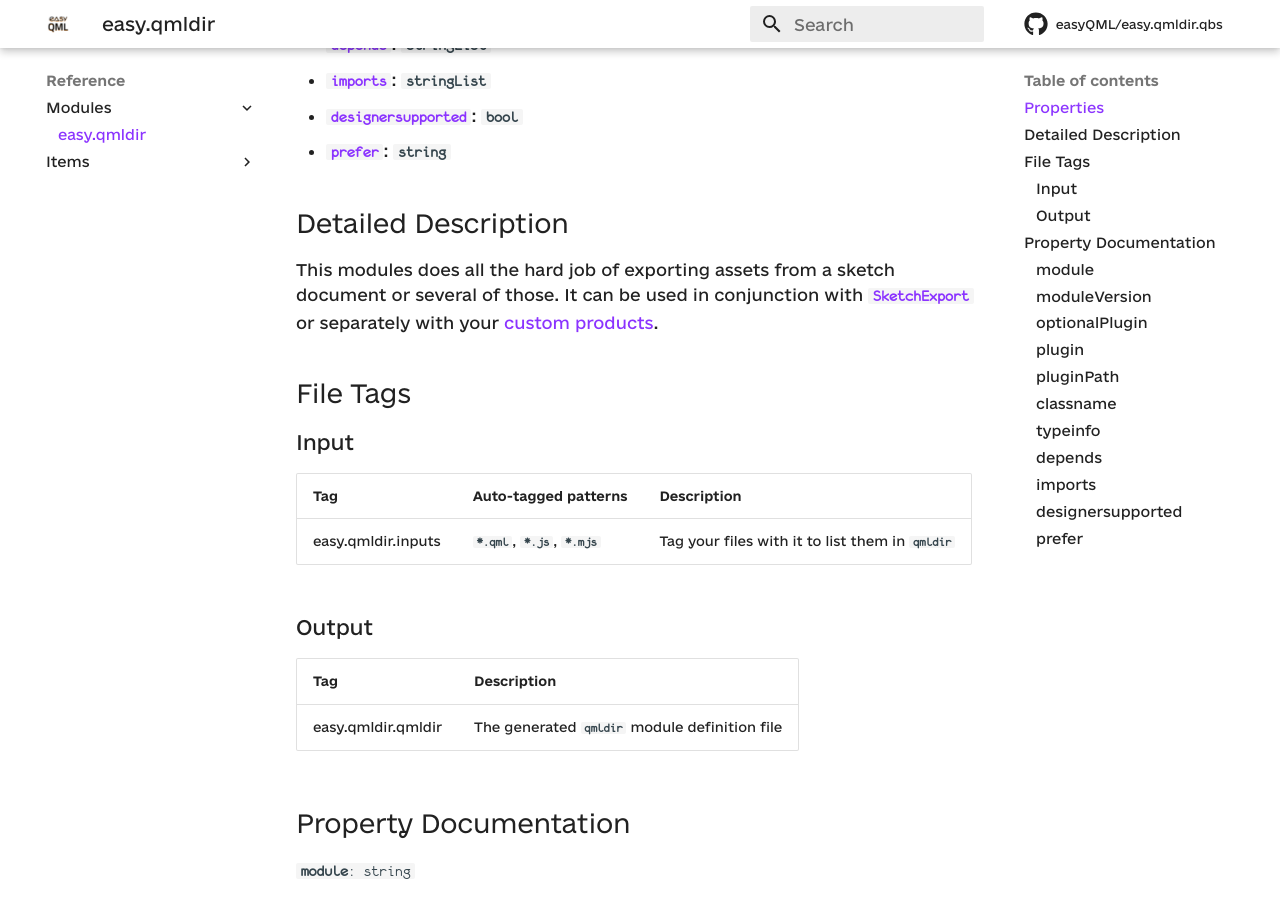
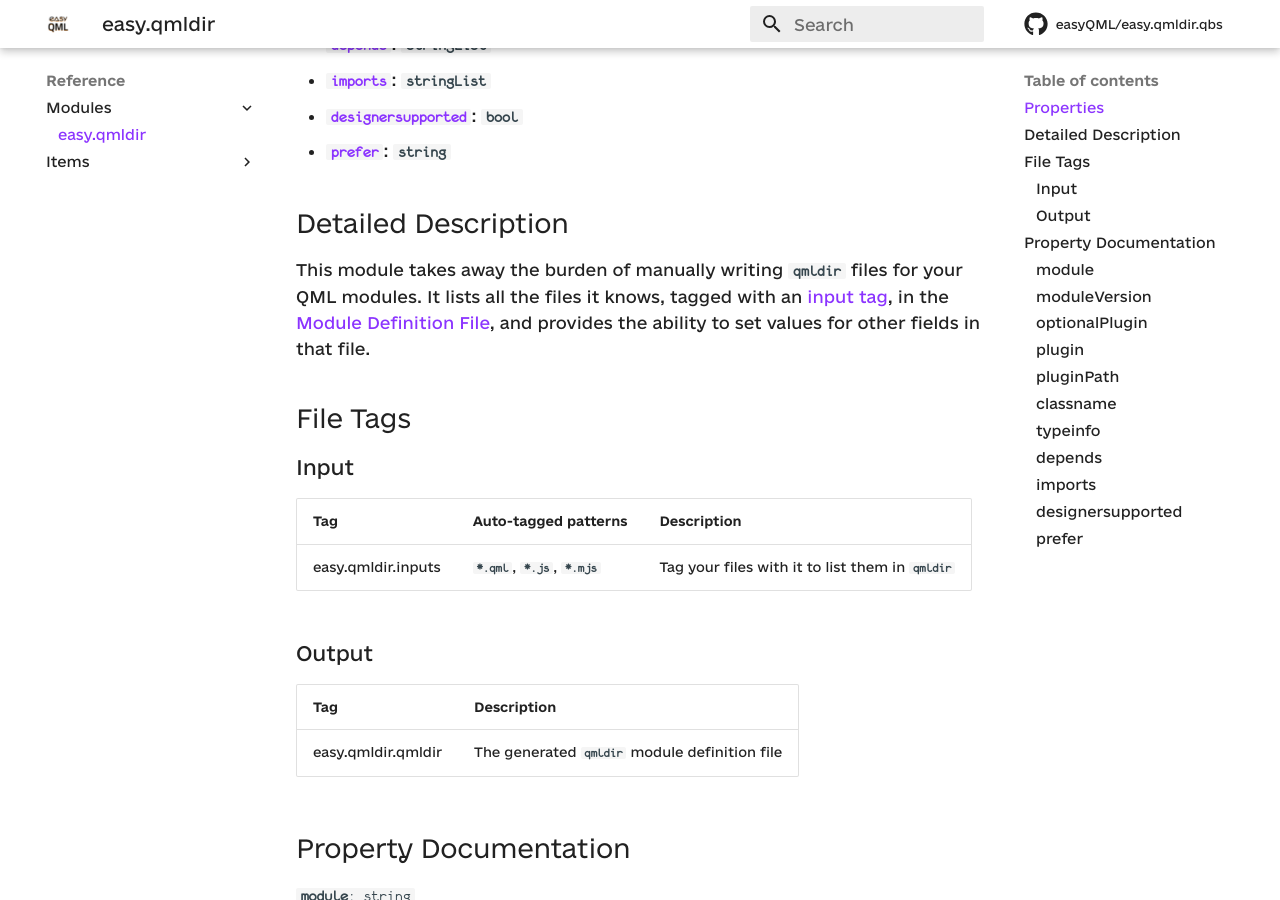
Before and after one commit to easyQML/easy.qmldir.qbs, an MkDocs documentation site: the page built from docs/reference/index.md, in a window 1280 px wide and 900 px high, scrolled down 565 px. Built offline with MkDocs 1.6.1 and Material for MkDocs 9.7.7, drawn with Linux system fonts in a browser that asks for light colours; comment, search, counter and statistics services are not loaded.

Commit message:
Fix incorrect detailed description of the module
Some copy-pasted leftovers are removed now 😅

```diff
--- a/docs/reference/index.md
+++ b/docs/reference/index.md
@@ -18,7 +18,7 @@ Provides facilities to generate [Module Definition `qmldir` Files](https://doc.q
 
 ## Detailed Description
 
-This modules does all the hard job of exporting assets from a sketch document or several of those. It can be used in conjunction with [`SketchExport`](../getting-started/usage.md#using-sketchexport-product) or separately with your [custom products](../getting-started/usage.md#using-custom-product).
+This module takes away the burden of manually writing `qmldir` files for your QML modules. It lists all the files it knows, tagged with an [input tag](#input), in the [Module Definition File](https://doc.qt.io/qt-6/qtqml-modules-qmldir.html), and provides the ability to set values for other fields in that file.
 
 ## File Tags
 
```
